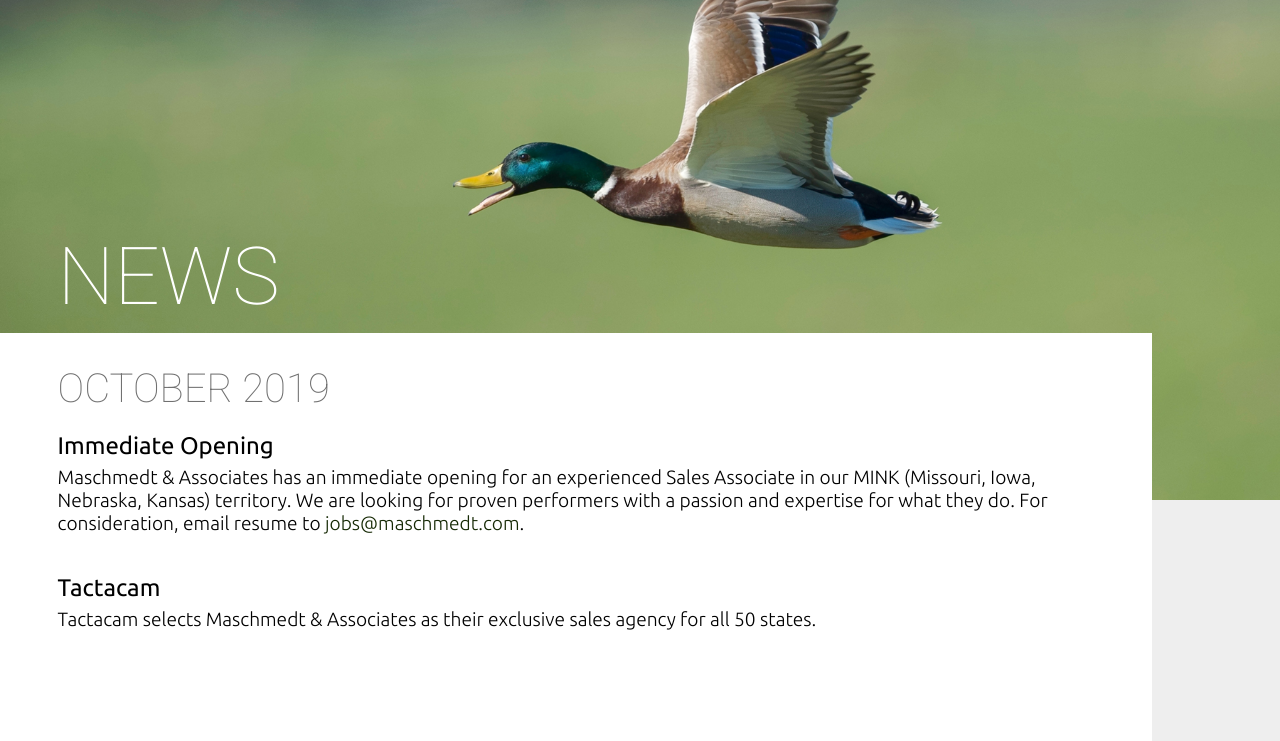
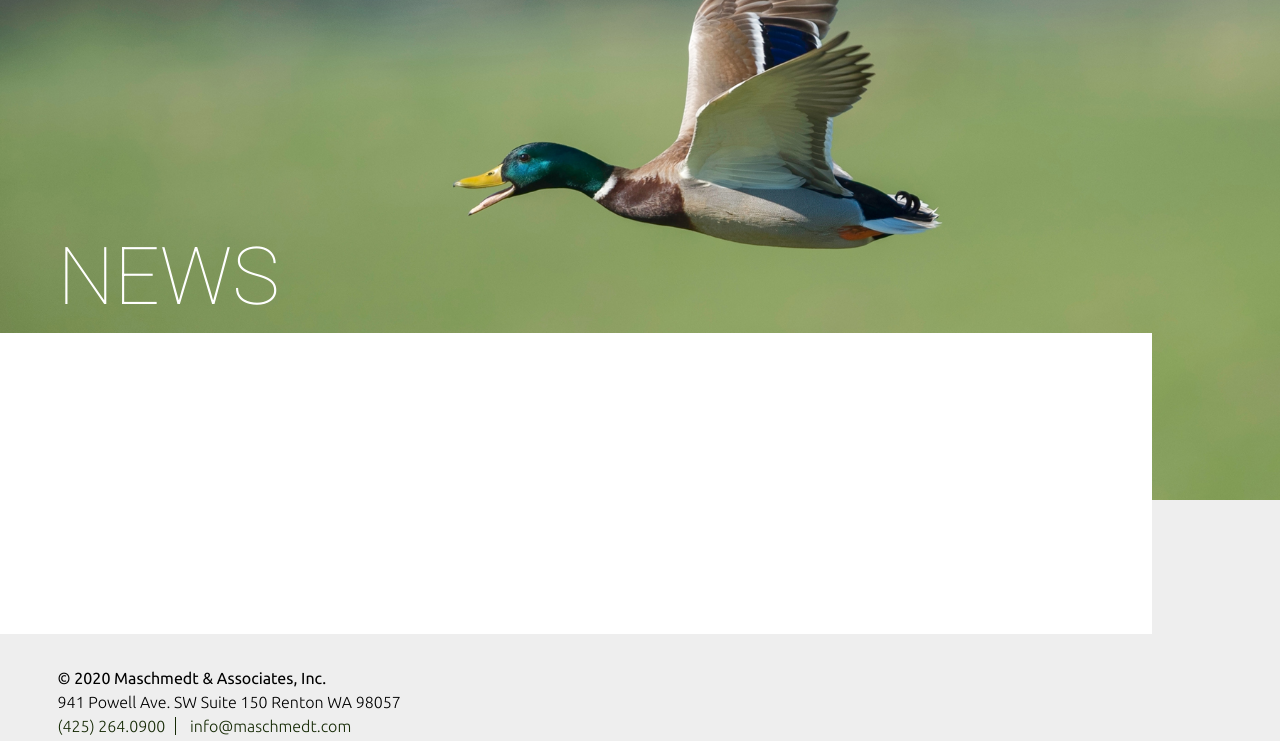
Before and after one commit to dmaschmedt/www, a plain HTML site: page html/news.html in a window 1280 px wide. Shown: the part 211-952 px from the top of the page. Drawn offline with nearby package versions, Linux system fonts and the light colour scheme; a web font is replaced by a local one.

Commit message:
news cleared

```diff
--- a/html/news.html
+++ b/html/news.html
@@ -83,12 +83,12 @@
 <div class="flex-wrapper">
 
 <article>
-        <h2>OCTOBER 2019 </h2>
-        <h4>Immediate Opening </h4>
-        <p>Maschmedt & Associates has an immediate opening for an experienced Sales Associate in our MINK (Missouri, Iowa, Nebraska, Kansas) territory. We are looking for proven performers with a passion and expertise for what they do. For consideration, email resume to <a href="mailto:jobs@maschmedt.com">jobs@maschmedt.com</a>.</p>
+        <h2></h2>
+        <h4></h4>
+        <p></p>
 
-        <h4>Tactacam </h4>
-        <p>Tactacam selects Maschmedt & Associates as their exclusive sales agency for all 50 states.</p>
+        <h4></h4>
+        <p></p>
 </article>
 
 </div> <!-- /flex-wrapper -->
@@ -101,7 +101,7 @@
 <div id="flex-footer">
 <footer class="flex-wrapper">
     <p class="footer"><span class="territory">
-    © 2019 Maschmedt & Associates, Inc. </span>
+    © 2020 Maschmedt & Associates, Inc. </span>
     <br />
     941 Powell Ave. SW
     Suite 150
```
